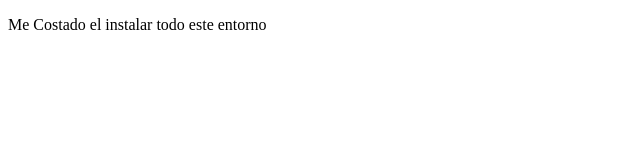
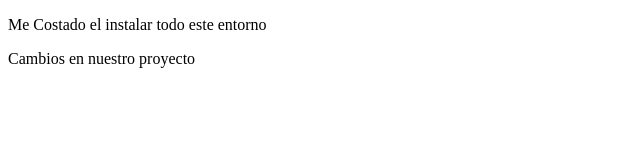
Before and after one commit to FernandoNunez1990/demoUbuntu, a plain HTML site: page index.html in a window 1280 px wide. Shown: the whole page, without its empty margins (0-640 px from the left). Drawn offline with Linux system fonts and the light colour scheme.

Commit message:
segundo commit

```diff
--- a/index.html
+++ b/index.html
@@ -7,5 +7,6 @@
 </head>
 <body>
     <p>Me Costado el instalar todo este entorno </p>
+    <p>Cambios en nuestro proyecto</p>
 </body>
 </html>
```
